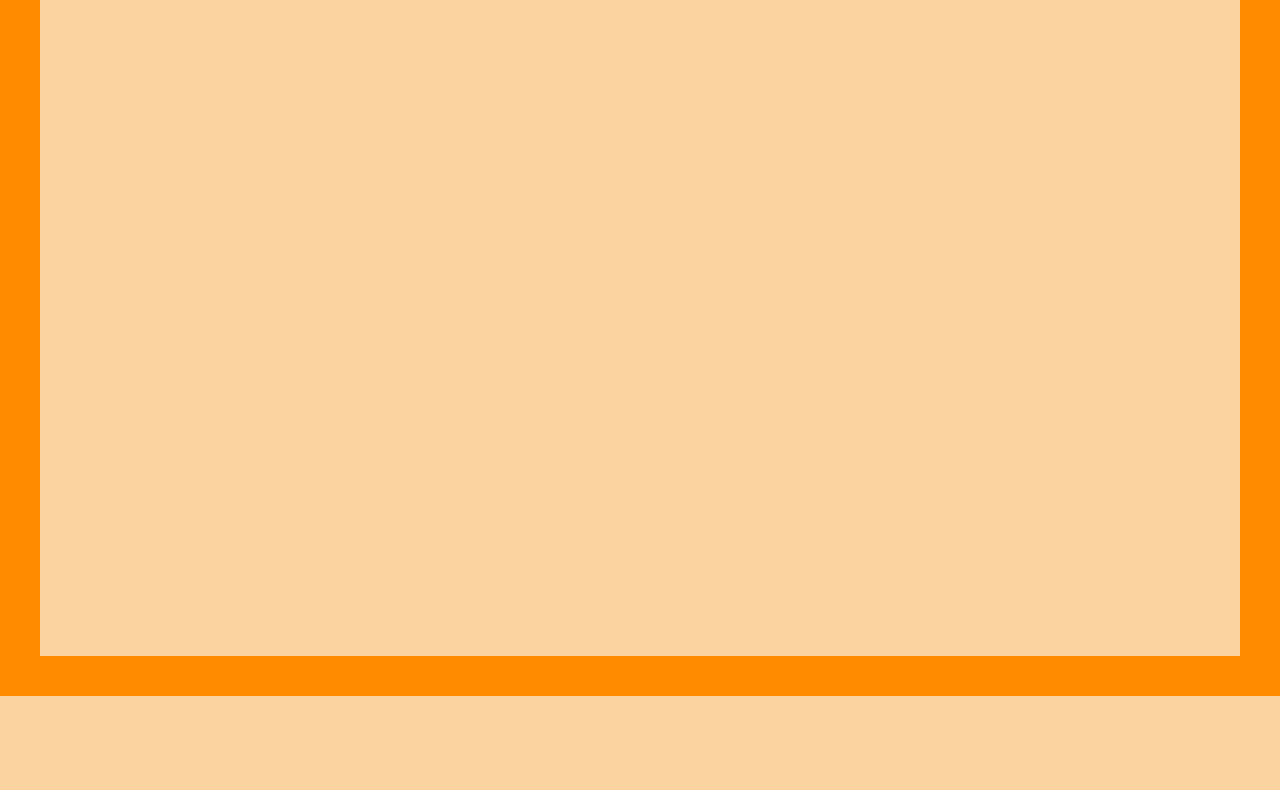
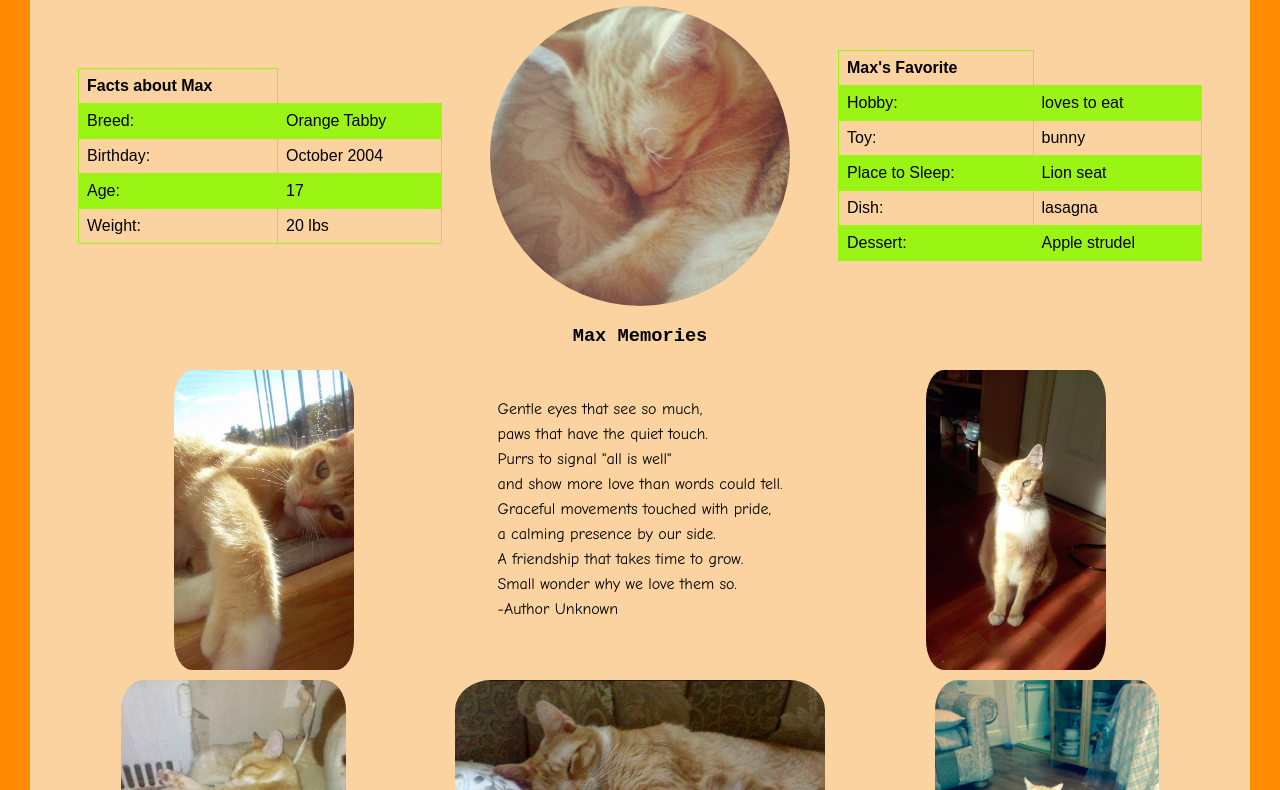
Before and after one commit to rchevarria/MyPetsWebpage, a plain HTML site: page max.html in a window 1280 px wide. Shown: the part 104-894 px from the top of the page. Before the commit the page ends 800 px from the top, so only its background shows below. Drawn offline with Linux system fonts and the light colour scheme.

Commit message:
finished setting up info for Max's page

```diff
--- a/css/index.css
+++ b/css/index.css
@@ -2,7 +2,7 @@
 body {
     margin: 0;
     font-family: "Apple Chancery", sans-serif;
-    background-color: #9fabbf;
+    background-color: #257CE0;
     text-align: center;
 }
 
--- a/css/max.css
+++ b/css/max.css
@@ -1,16 +1,89 @@
 body {
-    font-family: Courier New;
-    background: #FAD3A0;
-}
-
-
-.body-border{
-    position: fixed;
     left: 0;
     right: 0;
     top: 0;
     bottom: 0;
     z-index: 999;
-    border: 40px solid;
+    border: 30px solid;
     border-color: darkorange;
+    margin: 0;
+
+    overflow: auto;
+
+    font-family: Courier New;
+    background: #FAD3A0;
 }
+
+.title{
+    text-align: center;
+}
+
+.paragraph{
+    font-family: Comic Sans MS;
+    text-align: justify;
+    line-height: 25px;
+    margin-top: 2rem;
+}
+
+.image-table-container{
+    font-family: "Arial", sans-serif;
+    display: flex;
+    align-items: center;
+    flex-direction: row;
+}
+
+.row {
+    display: flex;
+}
+
+.column {
+    flex: 33.33%;
+    padding: 5px;
+}
+
+
+img {
+    display: block;
+    margin-left: auto;
+    margin-right: auto;
+    max-width: 15%;
+    max-height: 15%;
+    border-radius: 15px;
+}
+
+.image1 {
+    max-width: 60%;
+    max-height: 300px;
+    border-radius: 50%;
+}
+
+.image2 {
+    max-width: 100%;
+    max-height: 300px;
+    border-radius: 10%;
+}
+
+a{
+    text-decoration: none;
+    color: blue;
+    background-color: lightblue;
+    padding: 10px;
+}
+
+table {
+  font-family: arial, sans-serif;
+  border-collapse: collapse;
+  width: 30%;
+  margin-left: 3rem;
+  margin-right: 3rem;
+}
+
+td, th {
+  border: 1px solid #9BF514;
+  text-align: left;
+  padding: 8px;
+}
+
+tr:nth-child(even) {
+  background-color: #9BF514;
+}
--- a/max.html
+++ b/max.html
@@ -5,13 +5,96 @@
     <meta name="viewport" content="width=device-width, initial-scale=1.0">
     <meta charset="UTF-8">
 
-    <title>Max's Page'</title>
+    <title>Max's Page</title>
 
     <link rel="stylesheet" type="text/css" href="css/max.css">
 </head>
 
 <body>
-    <div class="body-border"></div>
+    <h1 class="title">Max my First Buddy</h1>
 
+    <div class="image-table-container">
+        <table>
+          <tr>
+            <th>Facts about Max</th>
+          </tr>
+          <tr>
+            <td>Breed:</td>
+            <td>Orange Tabby</td>
+          </tr>
+          <tr>
+            <td>Birthday:</td>
+            <td>October 2004</td>
+          </tr>
+          <tr>
+            <td>Age:</td>
+            <td>17</td>
+          </tr>
+          <tr>
+            <td>Weight:</td>
+            <td>20 lbs</td>
+          </tr>
+        </table>
+
+        <img src="img/maxprofile.png" class="image1" alt="MaxProfile">
+
+        <table>
+          <tr>
+            <th>Max's Favorite</th>
+          </tr>
+          <tr>
+            <td>Hobby:</td>
+            <td>loves to eat</td>
+          </tr>
+          <tr>
+            <td>Toy:</td>
+            <td>bunny</td>
+          </tr>
+          <tr>
+            <td>Place to Sleep:</td>
+            <td>Lion seat</td>
+          </tr>
+          <tr>
+            <td>Dish:</td>
+            <td>lasagna</td>
+          </tr>
+          <tr>
+            <td>Dessert:</td>
+            <td>Apple strudel</td>
+          </tr>
+        </table>
+    </div>
+
+    <h3 class="title">Max Memories</h3>
+
+    <div class="row">
+      <div class="column">
+        <img src="img/maxwindow.jpg" class="image2" alt="MaxProfile">
+      </div>
+      <p class="paragraph"> Gentle eyes that see so much,<br>
+      paws that have the quiet touch.<br>
+      Purrs to signal "all is well"<br>
+      and show more love than words could tell.<br>
+      Graceful movements touched with pride,<br>
+      a calming presence by our side.<br>
+      A friendship that takes time to grow.<br>
+      Small wonder why we love them so.<br>
+      -Author Unknown </p>
+      <div class="column">
+        <img src="img/maxsun.jpg" class="image2" alt="SassyProfile">
+      </div>
+    </div>
+
+    <div class="row">
+      <div class="column">
+        <img src="img/maxlion.jpg" class="image2" alt="MaxProfile">
+      </div>
+      <div class="column">
+        <img src="img/maxpillow.png" class="image2" alt="SassyProfile">
+      </div>
+      <div class="column">
+        <img src="img/maxfood.jpg" class="image2" alt="SassyProfile">
+      </div>
+    </div>
 
 </body>
```
Also changed, not shown: img/maxfood.JPG (added), img/maxlion.jpg (added), img/maxpillow.png (added), img/maxsun.jpg (added), img/maxwindow.jpg (added), 2 other files.
